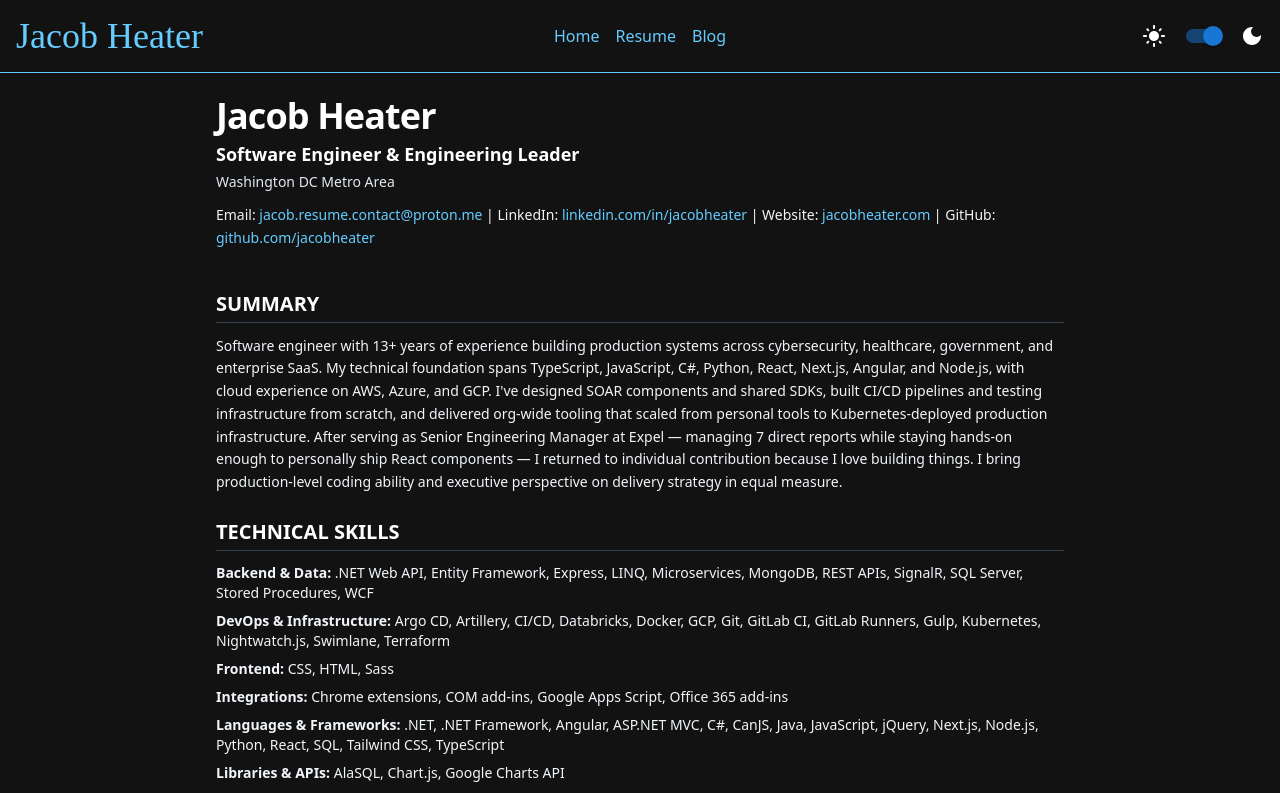
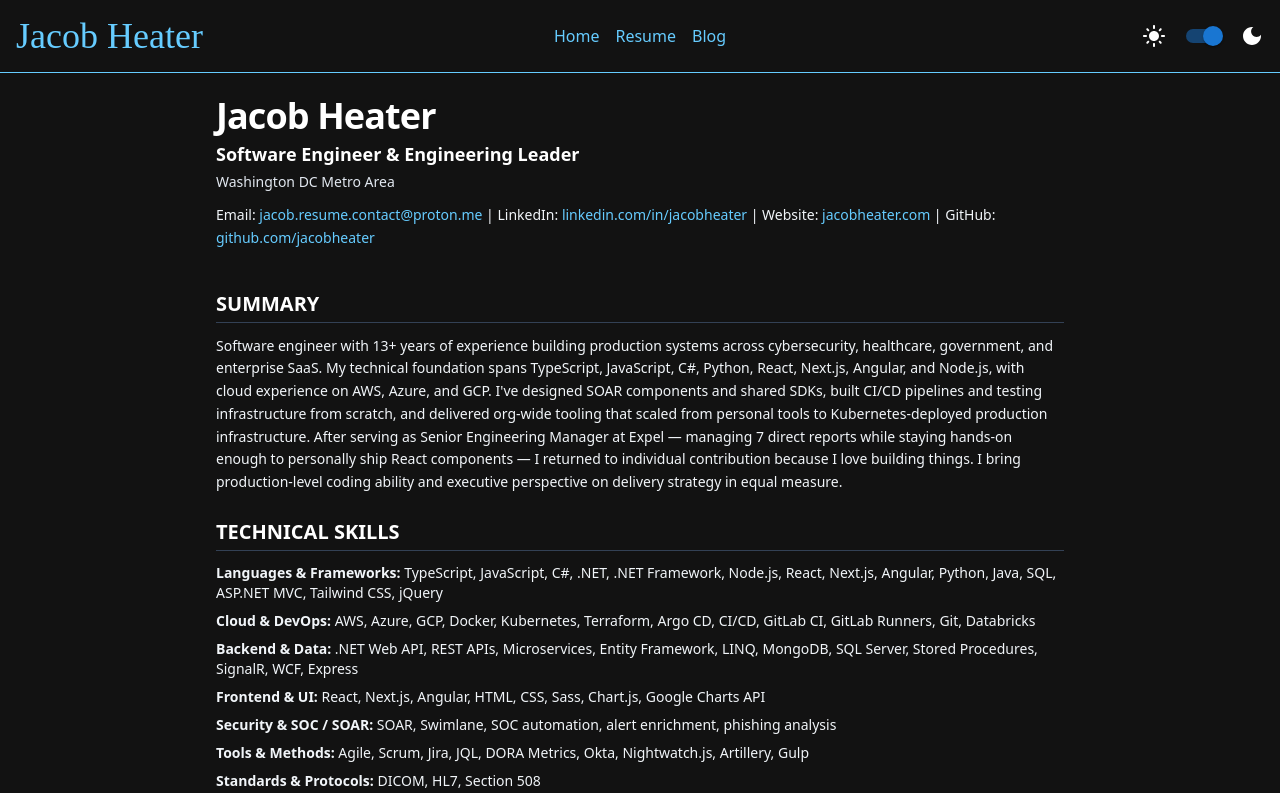
Before and after one commit to JacobHeater/jacobheater.github.io, a Next.js app: page /about/resume in a window 1280 px wide. Shown: the top 793 px of the page. Built offline with nearby package versions, Linux system fonts and the light colour scheme; a web font is replaced by a local one.

Commit message:
feat(resume): use top-level skills when available for ATS-optimized skills section

```diff
--- a/src/app/about/resume/page.tsx
+++ b/src/app/about/resume/page.tsx
@@ -20,7 +20,7 @@ import {
   RESUME_LABELS,
 } from './resume-presentation';
 
-const allSkills = aggregateSkills(resume.experience);
+const allSkills = resume.skills ?? aggregateSkills(resume.experience);
 const experienceGroups = groupExperienceByCompany(resume.experience);
 const linkedInTitle = resolveLinkedInTitle(resume);
 const linkedInSummary = resolveLinkedInSummary(resume);
```
